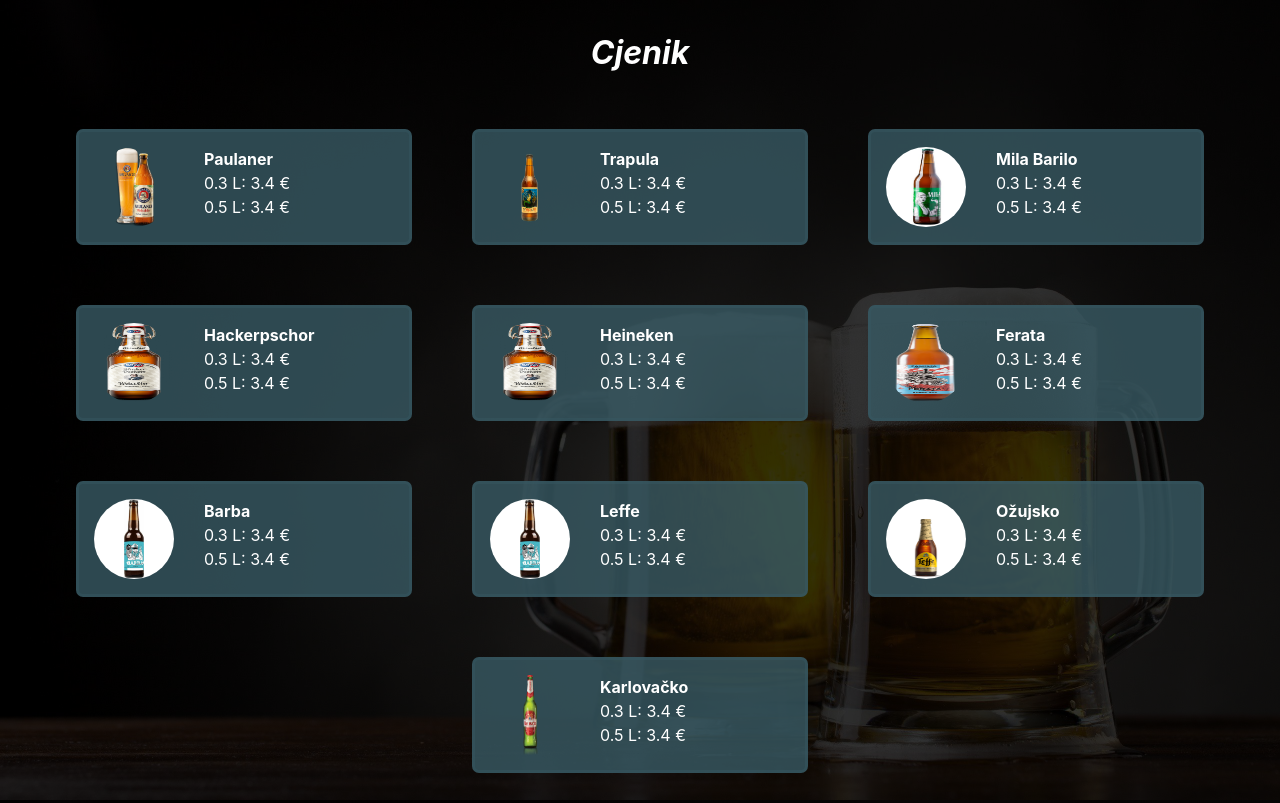
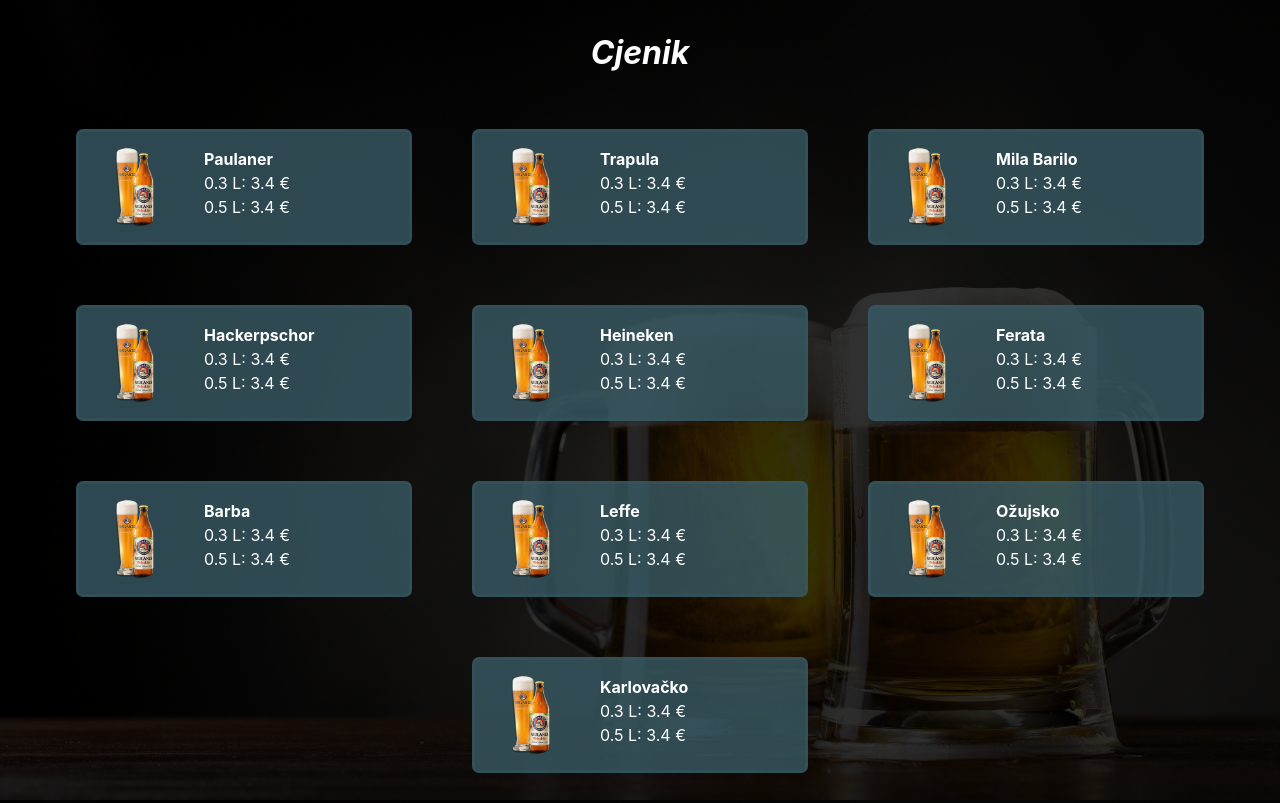
Before and after one commit to acaktas/pivskiCjenik, a React app: page /pivskiCjenik in a window 1280 px wide. Built offline with nearby package versions, Linux system fonts and the light colour scheme; the HTML template or start-up script is replaced by a standard one.

Commit message:
Hardcoded image

```diff
--- a/src/Components/UI/Avatar.tsx
+++ b/src/Components/UI/Avatar.tsx
@@ -1,12 +1,13 @@
 /* eslint-disable @typescript-eslint/no-explicit-any */
 import classes from './Avatar.module.scss';
+import Image from '../../Images/paulaner.png'
 interface IAvatarProps {
     imageSrc: any;
 }
 
 const Avatar = (props: IAvatarProps):JSX.Element => {
     console.log(props.imageSrc)
-    return <img src={props.imageSrc} alt="Avatar" className={classes.avatar}/>
+    return <img src={Image} alt="Avatar" className={classes.avatar}/>
 }
 
 export default Avatar;
```
